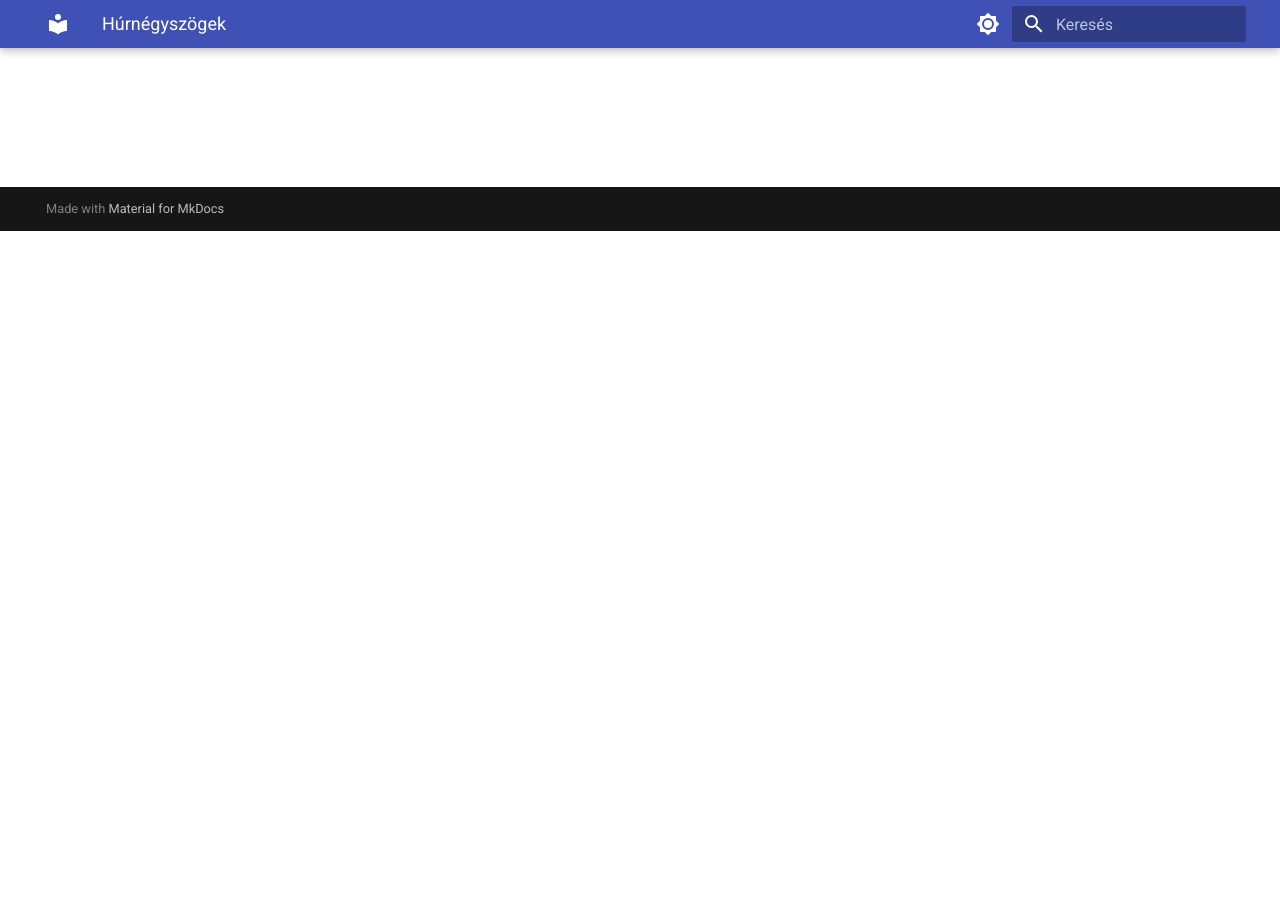
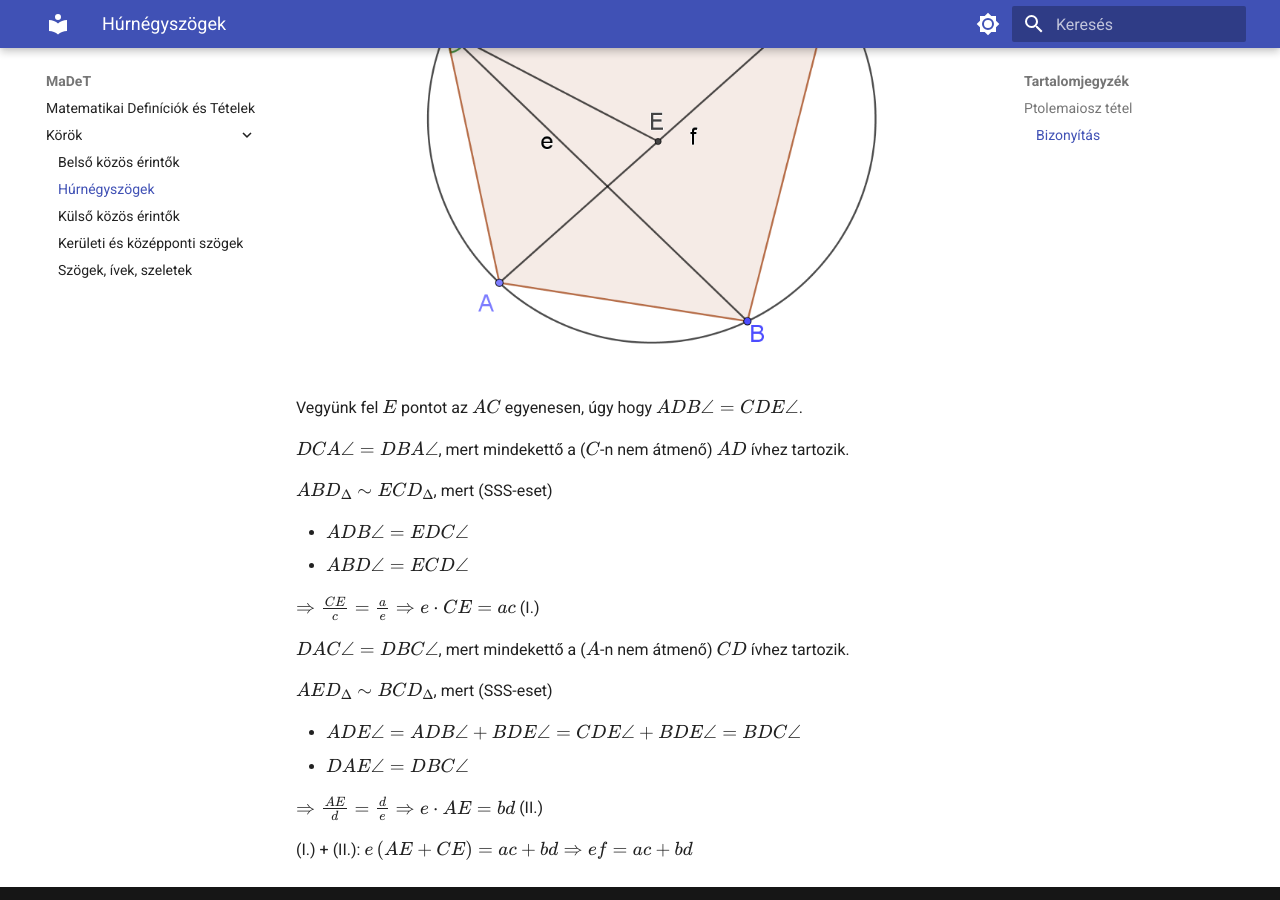
Before and after one commit to Error-42/madet, an MkDocs documentation site: the page built from docs/körök/húrnégyszögek.md, in a window 1280 px wide and 900 px high, scrolled down 669 px. Built offline with MkDocs 1.6.1 and Material for MkDocs 9.7.7, drawn with Linux system fonts in a browser that asks for light colours; before the commit the page ends 900 px from its top, so only the background shows below that; some of the changed text lies outside the part shown.

Commit message:
added 'ptolemaiosz tétel'

```diff
--- a/docs/körök/húrnégyszögek.md
+++ b/docs/körök/húrnégyszögek.md
@@ -6,3 +6,33 @@ Egy négyszög húrnégyszög, ha van köréírható köre.
  - Rombusz, paralelogramma húrnégyszög, ha téglalap.
  - Trapéz húrnégyszög, ha két párhuzamos oldalára igaz, hogy a két rajta fekvő szög egyenlő.
  - Deltoid húrnégyszög, ha két szemközti szöge 90°.
+
+## Ptolemaiosz tétel
+
+Adott húrnégyszög rendre $a$, $b$, $c$, $d$ oldalakkal, $e$, $f$ átlókkal, akkor $ef = ac + bd$.
+
+### Bizonyítás
+
+![](imgs/ptolemaiosz-tétel.png)
+
+Vegyünk fel $E$ pontot az $AC$ egyenesen, úgy hogy $ADB\angle=CDE\angle$.
+
+$DCA\angle = DBA\angle$, mert mindekettő a ($C$-n nem átmenő) $AD$ ívhez tartozik.
+
+$ABD_\Delta \sim ECD_\Delta$, mert (SSS-eset)
+
+- $ADB\angle=EDC\angle$
+- $ABD\angle=ECD\angle$
+
+$\Rightarrow \frac{CE}{c}=\frac{a}{e} \Rightarrow e \cdot CE = ac$ (I.)
+
+$DAC\angle = DBC\angle$, mert mindekettő a ($A$-n nem átmenő) $CD$ ívhez tartozik.
+
+$AED_\Delta \sim BCD_\Delta$, mert (SSS-eset)
+
+- $ADE\angle = ADB\angle + BDE\angle = CDE\angle + BDE\angle = BDC\angle$
+- $DAE\angle = DBC\angle$
+
+$\Rightarrow \frac{AE}{d} = \frac{d}{e} \Rightarrow e \cdot AE = bd$ (II.)
+
+(I.) + (II.): $e\left(AE+CE\right)=ac+bd \Rightarrow ef = ac+bd$
```
Also changed, not shown: docs/körök/imgs/ptolemaiosz-tétel.png (added), 1 other file.
